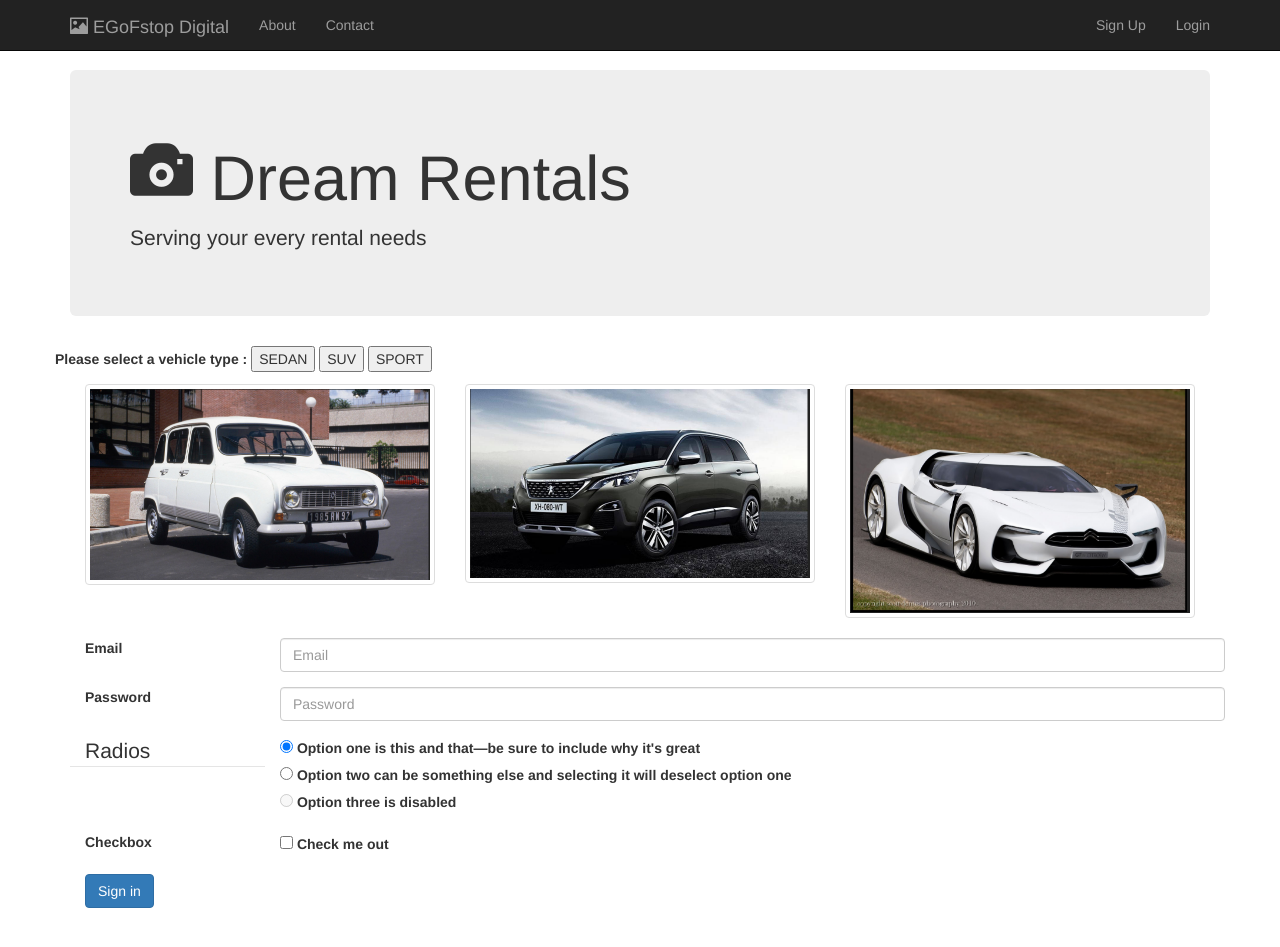
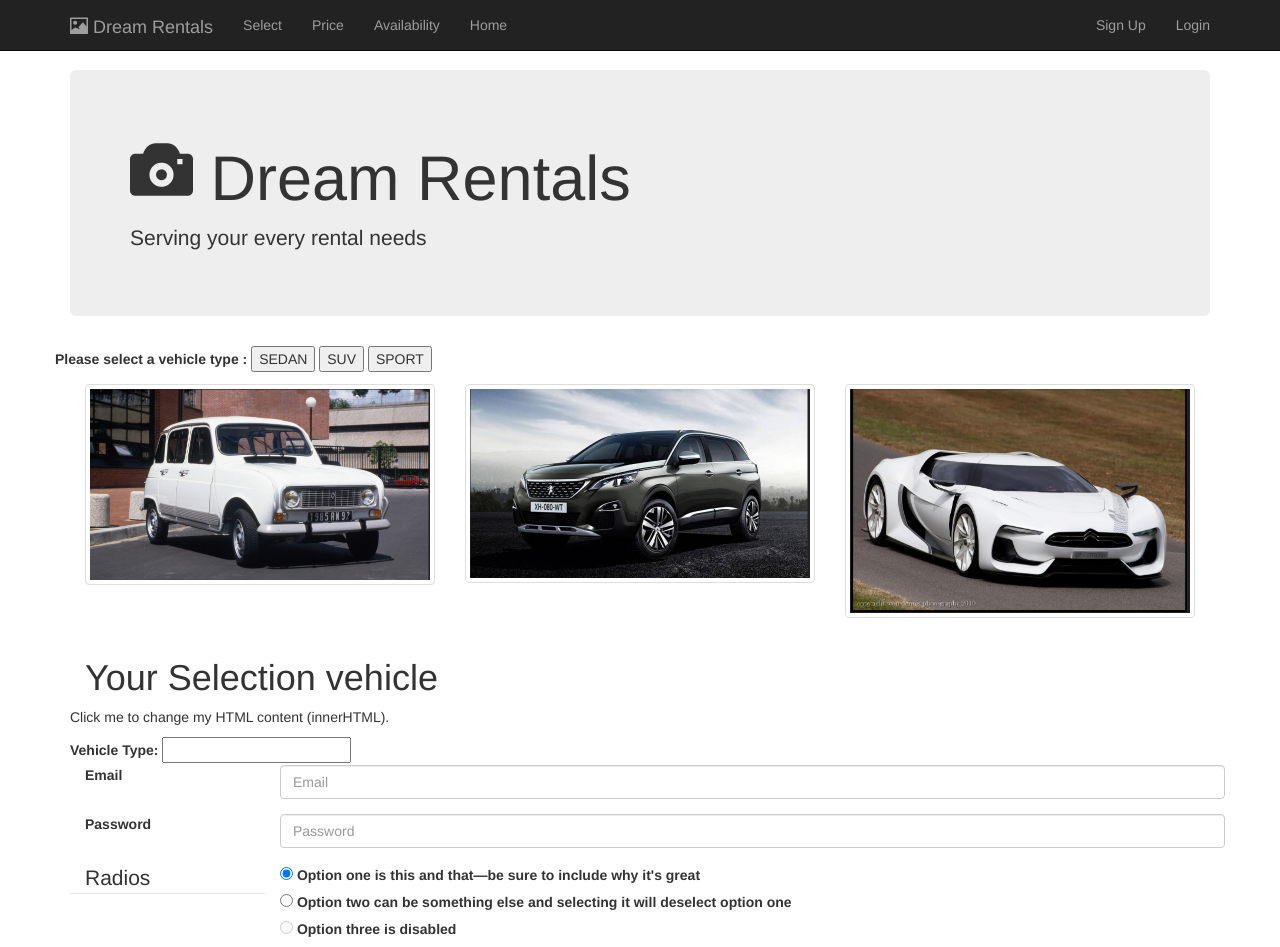
Before and after one commit to Neous1/Assignment_Thon1.0, a plain HTML site: page index.html in a window 1280 px wide. Shown: the top 947 px of the page. Before the commit the page ends 923 px from the top, so only its background shows below. Drawn offline with nearby package versions, Linux system fonts and the light colour scheme.

Commit message:
testing innerHtml

```diff
--- a/index.html
+++ b/index.html
@@ -4,21 +4,28 @@
 	<title>Image Gallery</title>
 	<link href="https://maxcdn.bootstrapcdn.com/bootstrap/3.3.7/css/bootstrap.min.css" rel="stylesheet" type="text/css">
 	<link href="css/style.css" rel="stylesheet" type="text/css">
+	<script src="js/app.js"></script>
 </head>
 <body>
 	<header>
 		<nav class="navbar navbar-inverse navbar-fixed-top">
 			<div class="container">
 				<div class="navbar-header">
-					<button aria-expanded="false" class="navbar-toggle collapsed" data-target="#bs-nav-demo" data-toggle="collapse" type="button"><span class="sr-only">Toggle navigation</span> <span class="icon-bar"></span> <span class="icon-bar"></span> <span class="icon-bar"></span></button> <a class="navbar-brand" href="#"><span aria-hidden="true" class="glyphicon glyphicon-picture"></span> EGoFstop Digital</a>
+					<button aria-expanded="false" class="navbar-toggle collapsed" data-target="#bs-nav-demo" data-toggle="collapse" type="button"><span class="sr-only">Toggle navigation</span> <span class="icon-bar"></span> <span class="icon-bar"></span> <span class="icon-bar"></span></button> <a class="navbar-brand" href="#"><span aria-hidden="true" class="glyphicon glyphicon-picture"></span> Dream Rentals</a>
 				</div>
 				<div class="collapse navbar-collapse" id="bs-nav-demo">
 					<ul class="nav navbar-nav">
 						<li>
-							<a href="#">About</a>
+							<a href="#">Select</a>
 						</li>
 						<li>
-							<a href="#">Contact</a>
+							<a href="#">Price</a>
+						</li>
+						<li>
+							<a href="#">Availability</a>
+						</li>
+						<li>
+							<a href="#">Home</a>
 						</li>
 					</ul>
 					<ul class="nav navbar-nav navbar-right">
@@ -66,6 +73,20 @@
 				<div class="thumbnail"><img src="/images/Sport.png"></div>
 			</div>
 		</div>
+		<div class="container">
+			<h1 >Your Selection <span id="rentSelect" onclick="rental.displayType();" >vehicle</span></h1>
+
+		</div>
+
+		<p id="demo1" onclick="myFunction()">Click me to change my HTML content (innerHTML).</p>
+
+		<form-group>
+			<div>
+				<label for="type">Vehicle Type:</label>
+				<input id="demo" type="text" value=" ">
+			</div>
+		</form-group>
+
 
 
 
@@ -116,9 +137,12 @@
 			</form>
 		</div>
 	</div>
+
 	<script src="https://code.jquery.com/jquery-3.1.1.js">
 	</script>
 	<script src="https://maxcdn.bootstrapcdn.com/bootstrap/3.3.7/js/bootstrap.min.js">
-	</script>
+
+</script>
+
 </body>
 </html>
--- a/js/app.js
+++ b/js/app.js
@@ -19,13 +19,64 @@ var rental = {
         price:21.99
     }
 
-],
+    ],
+    displayAll: function(){
+        var len = rental.vehicles.length;
+        for (var i =0; i<len;i++){
+            console.log(rental.vehicles[i])
+        }
 
-displayType: function(){
-    console.log(rental.vehicles)
-    // console.log("hi");
-}
+    },
+    displayType: function(){
+        var len = rental.vehicles.length;
+        for (var i =0; i<len;i++){
+            console.log(rental.vehicles[i].type)
+        }
+
+    },
+    displayPrice: function(){
+        var len = rental.vehicles.length;
+        for (var i =0; i<len;i++){
+            console.log(rental.vehicles[i].price)
+        }
+
+    },
+
+    displayQty: function(){
+        var len = rental.vehicles.length;
+        for (var i =0; i<len;i++){
+            console.log(rental.vehicles[i].qty)
+        }
+
+    },
+    availability : function(){
+        var len = rental.vehicles.length;
+        for (var i =0; i<len;i++){
+
+            if (rental.vehicles[i].qty <= 0){
+                rental.vehicles[i].avail = false;
+            }
+            console.log(rental.vehicles[i].avail)
+        }
+
+    }
 
 };
 
+function rentSelect (){
+    document.getElementById("sedan").innerHTML = "";
+}
+
+
+function myFunction() {
+    document.getElementById("demo").innerHTML = "Paragraph changed!";
+}
+
+document.getElementById('demo').value = rental.displayType;
+
+// console.log(rental.vehicles[0].type)
+rental.displayAll();
 rental.displayType();
+rental.displayPrice();
+rental.displayQty();
+rental.availability();
```
